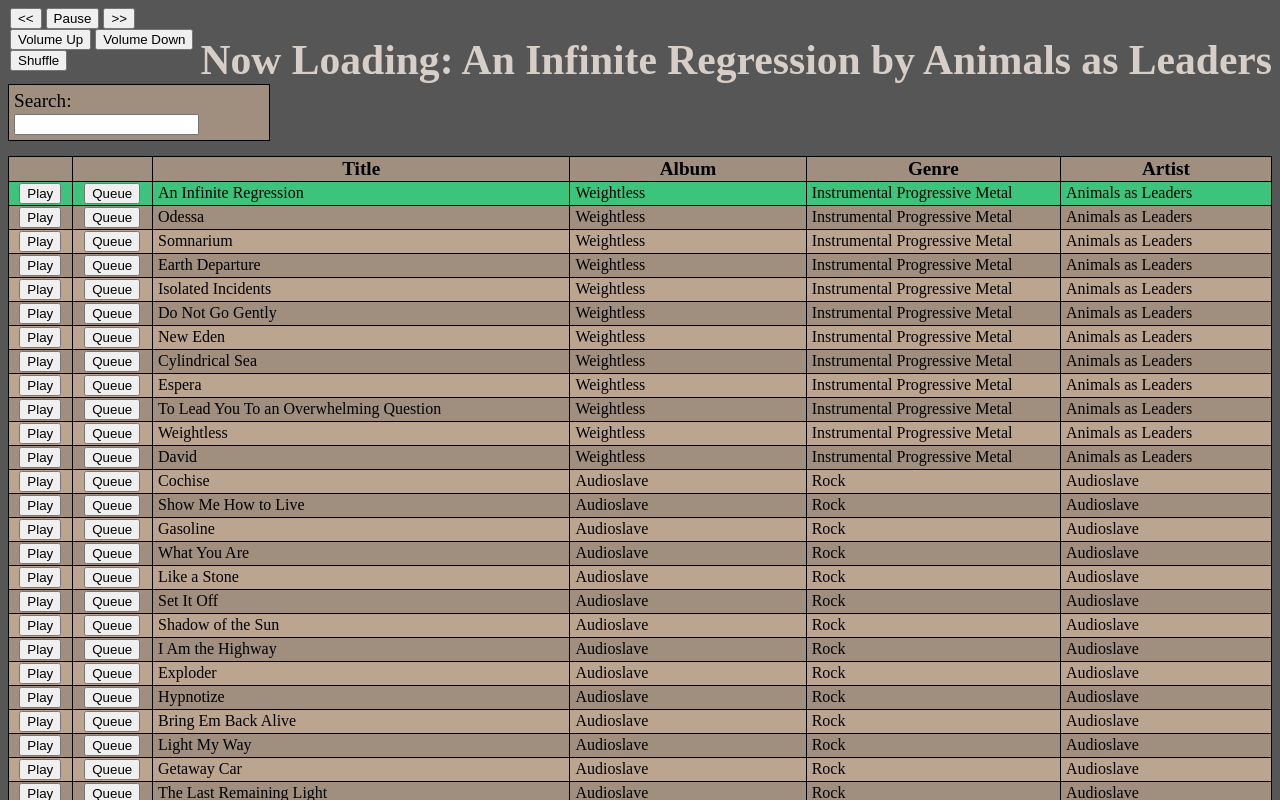
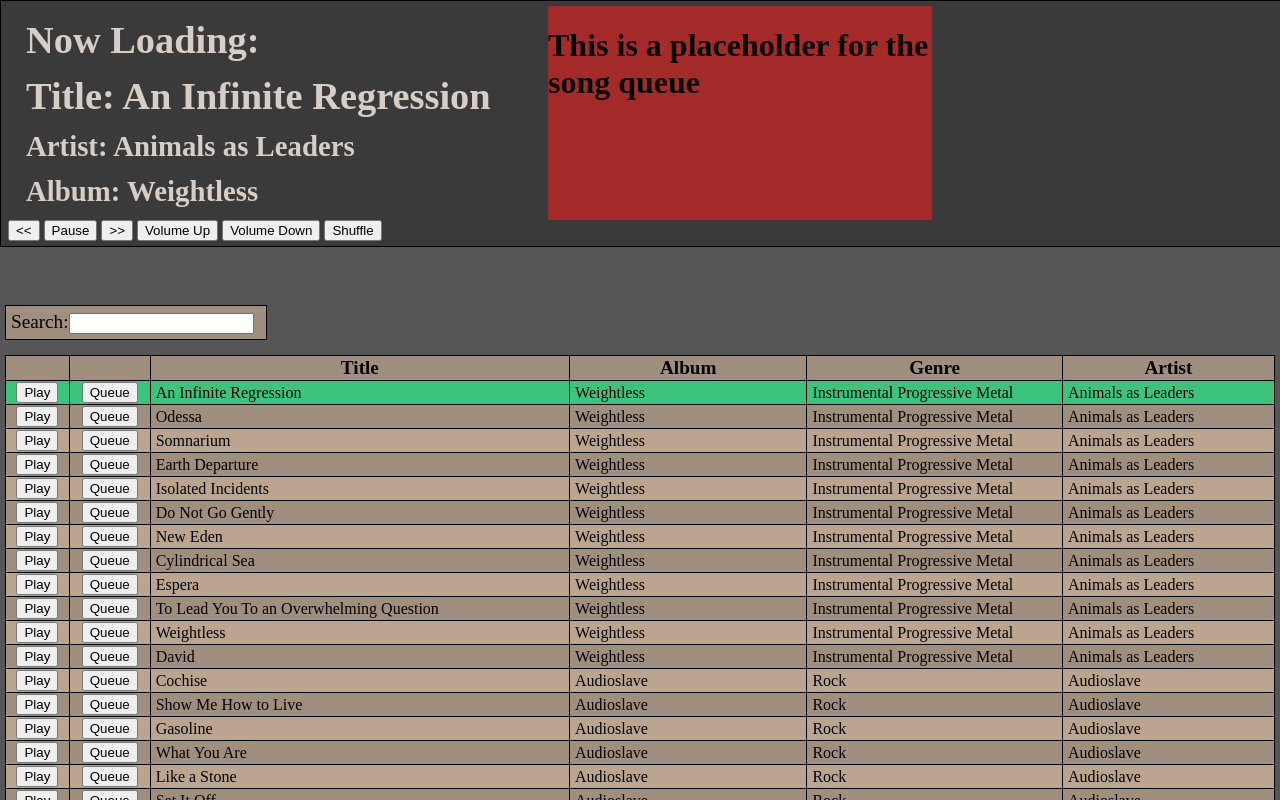
Before and after one commit to MabeCr/MuseTube, an Angular app: page / in a window 1280 px wide. Shown: the top 800 px of the page. Built offline with nearby package versions, Linux system fonts and the light colour scheme.

Commit message:
Some layout changes

```diff
--- a/src/app/app.component.css
+++ b/src/app/app.component.css
@@ -1,3 +1,4 @@
 body {
     background: #828081;
+    margin: 0;
 }
--- a/src/app/player-controls/player-controls.component.css
+++ b/src/app/player-controls/player-controls.component.css
@@ -1,15 +1,37 @@
 #wrapper {
-
+    position: fixed;
+    width: 100%;
+    top: 0;
+    left: 0;
+    background: rgb(58, 58, 58);
+    border: 1px solid black;
+    padding: 5px;
+    display: flex;
+    flex-wrap: wrap;
 }
 
 #player {
-    float: left;
 }
 
 #songInfo {
-    float: right;
+    padding: 0 10px;
+    margin-left: 10px;
+    width: 40%;
     color: #D7CEC7;
-    font-size: 130%;
+    font-size: 120%;
+}
+
+#songInfo h1 {
+    margin: 12px 0;
+}
+
+#songInfo h2 {
+    margin: 12px 0;
+}
+
+#songQueue {
+    background: brown;
+    width: 30%;
 }
 
 button {
--- a/src/app/player-controls/player-controls.component.html
+++ b/src/app/player-controls/player-controls.component.html
@@ -2,8 +2,16 @@
   <div id="player"></div>
 
   <div id="songInfo">
-    <h1>Now {{ statusString }}: {{ currentSong.title }} by {{ currentSong.artist }}</h1>
+    <h1>Now {{ statusString }}:</h1>
+    <h1>Title: {{ currentSong.title }}</h1>
+    <h2>Artist: {{ currentSong.artist }}</h2>
+    <h2>Album: {{ currentSong.album }}</h2>
   </div>
+
+  <div id="songQueue">
+    <h1>This is a placeholder for the song queue</h1>
+  </div>
+
   <div id="controlButtons">
     <h2 *ngIf="shuffle">Shuffle Active</h2>
     <button (click)="onPlayPrevious()"><<</button>
--- a/src/app/player-controls/player-controls.component.ts
+++ b/src/app/player-controls/player-controls.component.ts
@@ -45,8 +45,8 @@
       this.YT = window['YT'];
       this.player = new window['YT'].Player('player', {
         videoId: this.videoID,
-        height: 300,
-        width: 350,
+        height: 250,
+        width: 300,
         playerVars: { 'controls': 1, 'modestbranding': 1, 'rel': 0, 'showinfo': 0 },
         events: {
           'onStateChange': (e) => {
--- a/src/app/shared/saved-songs.ts
+++ b/src/app/shared/saved-songs.ts
@@ -269,19 +269,19 @@
 
     //Sithu Aye
     //  Set Course for Andromeda
-    { title: 'Space Cadet', artist: 'Sithu Aye', album: 'Set Course for Andromeda', genre: 'Instrumental Progressive Metal', startTime: 1, endTime: 113, videoID: 'mQsAmJUCcg4-s' },
-    { title: 'Set Course for Andromeda!!!', artist: 'Sithu Aye', album: 'Set Course for Andromeda', genre: 'Instrumental Progressive Metal', startTime: 113, endTime: 631, videoID: 'mQsAmJUCcg4-s' },
-    { title: 'Constants and Variables', artist: 'Sithu Aye', album: 'Set Course for Andromeda', genre: 'Instrumental Progressive Metal', startTime: 631, endTime: 1139, videoID: 'mQsAmJUCcg4-s' },
-    { title: 'Spiral', artist: 'Sithu Aye', album: 'Set Course for Andromeda', genre: 'Instrumental Progressive Metal', startTime: 1139, endTime: 1399, videoID: 'mQsAmJUCcg4-s' },
-    { title: 'Beyond the Boundary', artist: 'Sithu Aye', album: 'Set Course for Andromeda', genre: 'Instrumental Progressive Metal', startTime: 1399, endTime: 1913, videoID: 'mQsAmJUCcg4-s' },
-    { title: 'Transient Transistors', artist: 'Sithu Aye', album: 'Set Course for Andromeda', genre: 'Instrumental Progressive Metal', startTime: 1913, endTime: 2389, videoID: 'mQsAmJUCcg4-s' },
-    { title: '...We Actually Made it to Andromeda!!!', artist: 'Sithu Aye', album: 'Set Course for Andromeda', genre: 'Instrumental Progressive Metal', startTime: 2389, endTime: 2766, videoID: 'mQsAmJUCcg4-s' },
-    { title: 'The Andromedan Pt 1: A Single Step', artist: 'Sithu Aye', album: 'Set Course for Andromeda', genre: 'Instrumental Progressive Metal', startTime: 2766, endTime: 3088, videoID: 'mQsAmJUCcg4-s' },
-    { title: 'The Andromedan Pt 2: Mystic Village', artist: 'Sithu Aye', album: 'Set Course for Andromeda', genre: 'Instrumental Progressive Metal', startTime: 3088, endTime: 3480, videoID: 'mQsAmJUCcg4-s' },
-    { title: 'The Andromedan Pt 3: Trials of the Elements', artist: 'Sithu Aye', album: 'Set Course for Andromeda', genre: 'Instrumental Progressive Metal', startTime: 3480, endTime: 3725, videoID: 'mQsAmJUCcg4-s' },
-    { title: 'The Andromedan Pt 4: The Darkness Within', artist: 'Sithu Aye', album: 'Set Course for Andromeda', genre: 'Instrumental Progressive Metal', startTime: 3725, endTime: 3884, videoID: 'mQsAmJUCcg4-s' },
-    { title: 'The Andromedan Pt 5: Rebirth', artist: 'Sithu Aye', album: 'Set Course for Andromeda', genre: 'Instrumental Progressive Metal', startTime: 3884, endTime: 4255, videoID: 'mQsAmJUCcg4-s' },
-    { title: 'The Andromedan Pt 6: Mother of Creation', artist: 'Sithu Aye', album: 'Set Course for Andromeda', genre: 'Instrumental Progressive Metal', startTime: 4255, endTime: 4509, videoID: 'mQsAmJUCcg4-s' },
+    { title: 'Space Cadet', artist: 'Sithu Aye', album: 'Set Course for Andromeda', genre: 'Instrumental Progressive Metal', startTime: 1, endTime: 113, videoID: 'mQsAmJUCcg4' },
+    { title: 'Set Course for Andromeda!!!', artist: 'Sithu Aye', album: 'Set Course for Andromeda', genre: 'Instrumental Progressive Metal', startTime: 113, endTime: 631, videoID: 'mQsAmJUCcg4' },
+    { title: 'Constants and Variables', artist: 'Sithu Aye', album: 'Set Course for Andromeda', genre: 'Instrumental Progressive Metal', startTime: 631, endTime: 1139, videoID: 'mQsAmJUCcg4' },
+    { title: 'Spiral', artist: 'Sithu Aye', album: 'Set Course for Andromeda', genre: 'Instrumental Progressive Metal', startTime: 1139, endTime: 1399, videoID: 'mQsAmJUCcg4' },
+    { title: 'Beyond the Boundary', artist: 'Sithu Aye', album: 'Set Course for Andromeda', genre: 'Instrumental Progressive Metal', startTime: 1399, endTime: 1913, videoID: 'mQsAmJUCcg4' },
+    { title: 'Transient Transistors', artist: 'Sithu Aye', album: 'Set Course for Andromeda', genre: 'Instrumental Progressive Metal', startTime: 1913, endTime: 2389, videoID: 'mQsAmJUCcg4' },
+    { title: '...We Actually Made it to Andromeda!!!', artist: 'Sithu Aye', album: 'Set Course for Andromeda', genre: 'Instrumental Progressive Metal', startTime: 2389, endTime: 2766, videoID: 'mQsAmJUCcg4' },
+    { title: 'The Andromedan Pt 1: A Single Step', artist: 'Sithu Aye', album: 'Set Course for Andromeda', genre: 'Instrumental Progressive Metal', startTime: 2766, endTime: 3088, videoID: 'mQsAmJUCcg4' },
+    { title: 'The Andromedan Pt 2: Mystic Village', artist: 'Sithu Aye', album: 'Set Course for Andromeda', genre: 'Instrumental Progressive Metal', startTime: 3088, endTime: 3480, videoID: 'mQsAmJUCcg4' },
+    { title: 'The Andromedan Pt 3: Trials of the Elements', artist: 'Sithu Aye', album: 'Set Course for Andromeda', genre: 'Instrumental Progressive Metal', startTime: 3480, endTime: 3725, videoID: 'mQsAmJUCcg4' },
+    { title: 'The Andromedan Pt 4: The Darkness Within', artist: 'Sithu Aye', album: 'Set Course for Andromeda', genre: 'Instrumental Progressive Metal', startTime: 3725, endTime: 3884, videoID: 'mQsAmJUCcg4' },
+    { title: 'The Andromedan Pt 5: Rebirth', artist: 'Sithu Aye', album: 'Set Course for Andromeda', genre: 'Instrumental Progressive Metal', startTime: 3884, endTime: 4255, videoID: 'mQsAmJUCcg4' },
+    { title: 'The Andromedan Pt 6: Mother of Creation', artist: 'Sithu Aye', album: 'Set Course for Andromeda', genre: 'Instrumental Progressive Metal', startTime: 4255, endTime: 4509, videoID: 'mQsAmJUCcg4' },
 
     //Tremonti
     //  Cauterize
--- a/src/app/song-library/song-library.component.css
+++ b/src/app/song-library/song-library.component.css
@@ -1,5 +1,6 @@
 #wrapper {
-    margin: 1% 0 0 0;
+    margin: 300px 0 0 0;
+    padding: 5px;
 }
 
 #searchBox {
--- a/src/styles.css
+++ b/src/styles.css
@@ -1,3 +1,4 @@
 body {
     background: #565656;
+    margin: 0;
 }
```
